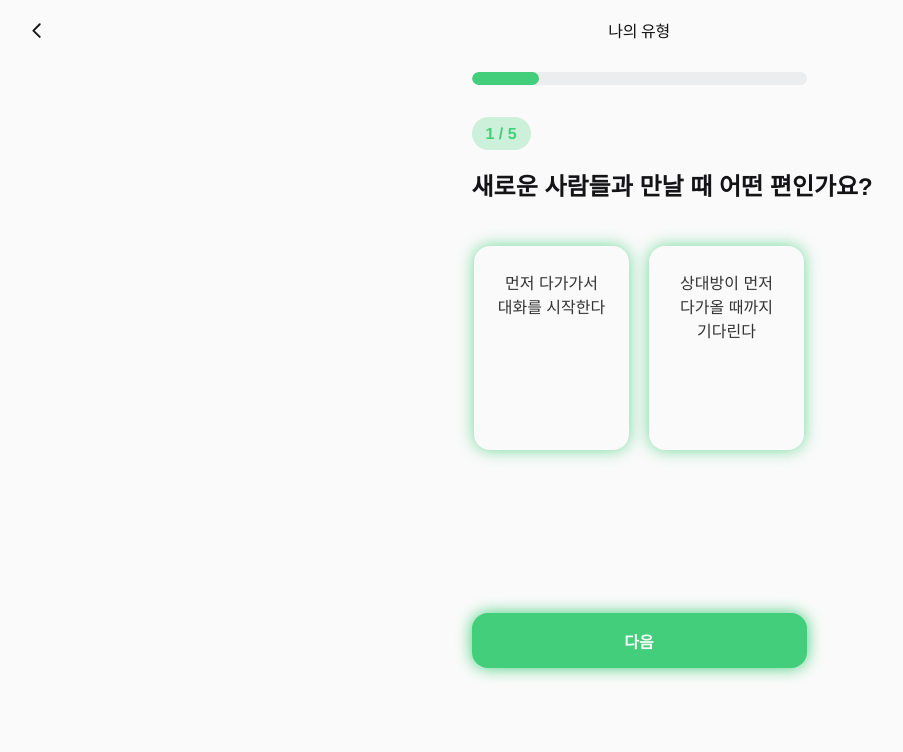
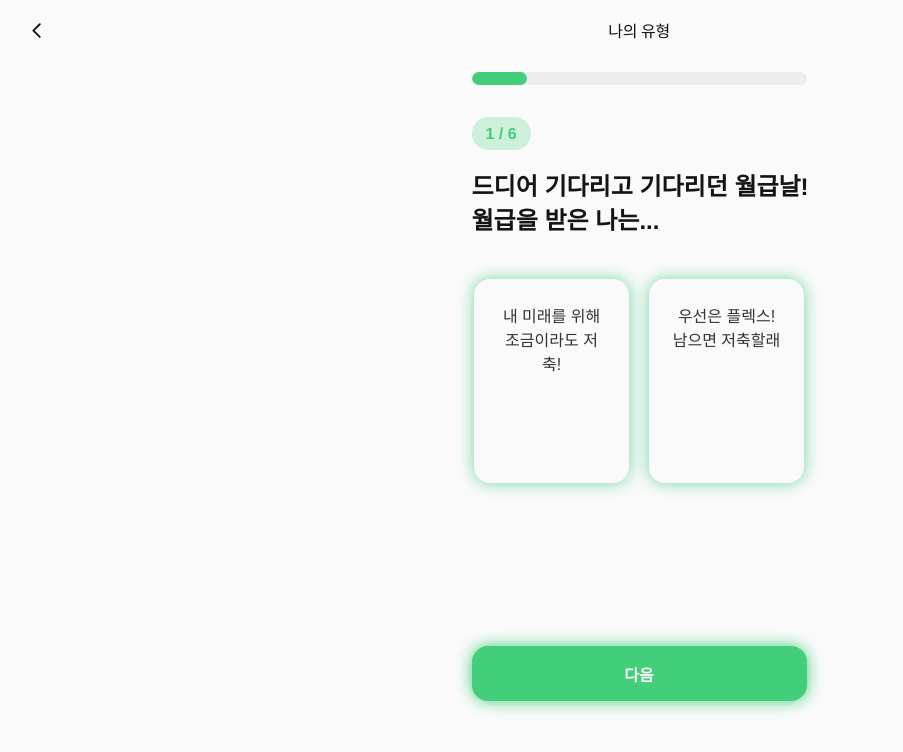
Before and after one commit to NH-RootMaker/rootmaker-frontend, a React app: page /personality-test/1 in a window 1280 px wide. Shown: the top 752 px of the page, without its empty margins (1-904 px from the left). Built offline with nearby package versions, Linux system fonts and the light colour scheme; the HTML template or start-up script is replaced by a standard one.

Commit message:
feat: Add line breaks to question and answer text in constants file

```diff
--- a/src/components/choice-button/ChoiceButton.styles.ts
+++ b/src/components/choice-button/ChoiceButton.styles.ts
@@ -39,6 +39,7 @@ export const ChoiceText = styled.div<{ $isSelected: boolean }>`
   font-weight: ${({ $isSelected }) => $isSelected ? '600' : '400'};
   color: ${({ $isSelected }) => $isSelected ? '#007bff' : '#333'};
   line-height: 1.5;
+  white-space: pre-wrap;
 
   @media (max-width: 768px) {
     font-size: 15px;
--- a/src/components/question-form/QuestionForm.styles.ts
+++ b/src/components/question-form/QuestionForm.styles.ts
@@ -19,6 +19,7 @@ export const QuestionTitle = styled.h2`
   margin-bottom: 42px;
   line-height: 1.4;
   margin-left: calc(50% - 167.5px);
+  white-space: pre-wrap;
 
   @media (max-width: 768px) {
     font-size: 20px;
--- a/src/constants/personality-test.ts
+++ b/src/constants/personality-test.ts
@@ -4,32 +4,38 @@ import type { Question } from '@/types/personality-test.types';
 export const PERSONALITY_QUESTIONS: Question[] = [
   {
     id: 1,
-    title: '새로운 사람들과 만날 때 어떤 편인가요?',
-    optionA: '먼저 다가가서 대화를 시작한다',
-    optionB: '상대방이 먼저 다가올 때까지 기다린다',
+    title: '드디어 기다리고 기다리던 월급날! \n월급을 받은 나는...',
+    optionA: '내 미래를 위해\n조금이라도 저축!',
+    optionB: '우선은 플렉스!\n남으면 저축할래',
   },
   {
     id: 2,
-    title: '휴일에는 주로 무엇을 하시나요?',
-    optionA: '친구들과 함께 밖에서 활동한다',
-    optionB: '집에서 혼자만의 시간을 갖는다',
+    title: '갑자기 수중에 1만원이 생겼다!\n이때의 나는...',
+    optionA: '티끌모아 태산!\n우선 쌓아보자',
+    optionB: '소확행 추구!\n자유롭게 써보자',
   },
   {
     id: 3,
-    title: '중요한 결정을 내릴 때는?',
-    optionA: '직감과 감정을 중시한다',
-    optionB: '논리적으로 분석하고 판단한다',
+    title: '이루고 싶은 일이 생겼다!\n목표가 생기면 나는...',
+    optionA: '꾸준히 조금씩\n오래 달리는 편!',
+    optionB: '단기간에 몰입!\n올인해 달리는 편',
   },
   {
     id: 4,
-    title: '계획을 세울 때 어떤 스타일인가요?',
-    optionA: '상황에 따라 유연하게 대처한다',
-    optionB: '미리 세운 계획대로 진행한다',
+    title: '당장 큰 돈은 없지만, 저축하고 싶어!\n커피값 5,000원이라도 아껴볼까?',
+    optionA: '그거 좋은데?\n당장 실행한다!',
+    optionB: '오늘은 아니야\n내일부터 실행!',
   },
   {
     id: 5,
-    title: '스트레스를 받을 때는?',
-    optionA: '다른 사람과 이야기하며 해소한다',
-    optionB: '혼자서 생각하며 해결책을 찾는다',
+    title: '저축, 주식, 투자... 알쏭달쏭 어려운 금융!\n어디에서 정보를 얻어볼까?',
+    optionA: '나 혼자 찾아볼래!\n직접 검색한다',
+    optionB: '주변 지인의 말에\n귀 기울이는 편!',
+  },
+  {
+    id: 6,
+    title: '좋은 기회로 목돈이 생겼다!\n저축과 투자의 기로에서 당신의 선택은?',
+    optionA: '안정감이 중요해\n청약이 딱 좋아',
+    optionB: '기회는 잡는거야\n수익 높은 걸로 픽!',
   },
 ];
```
